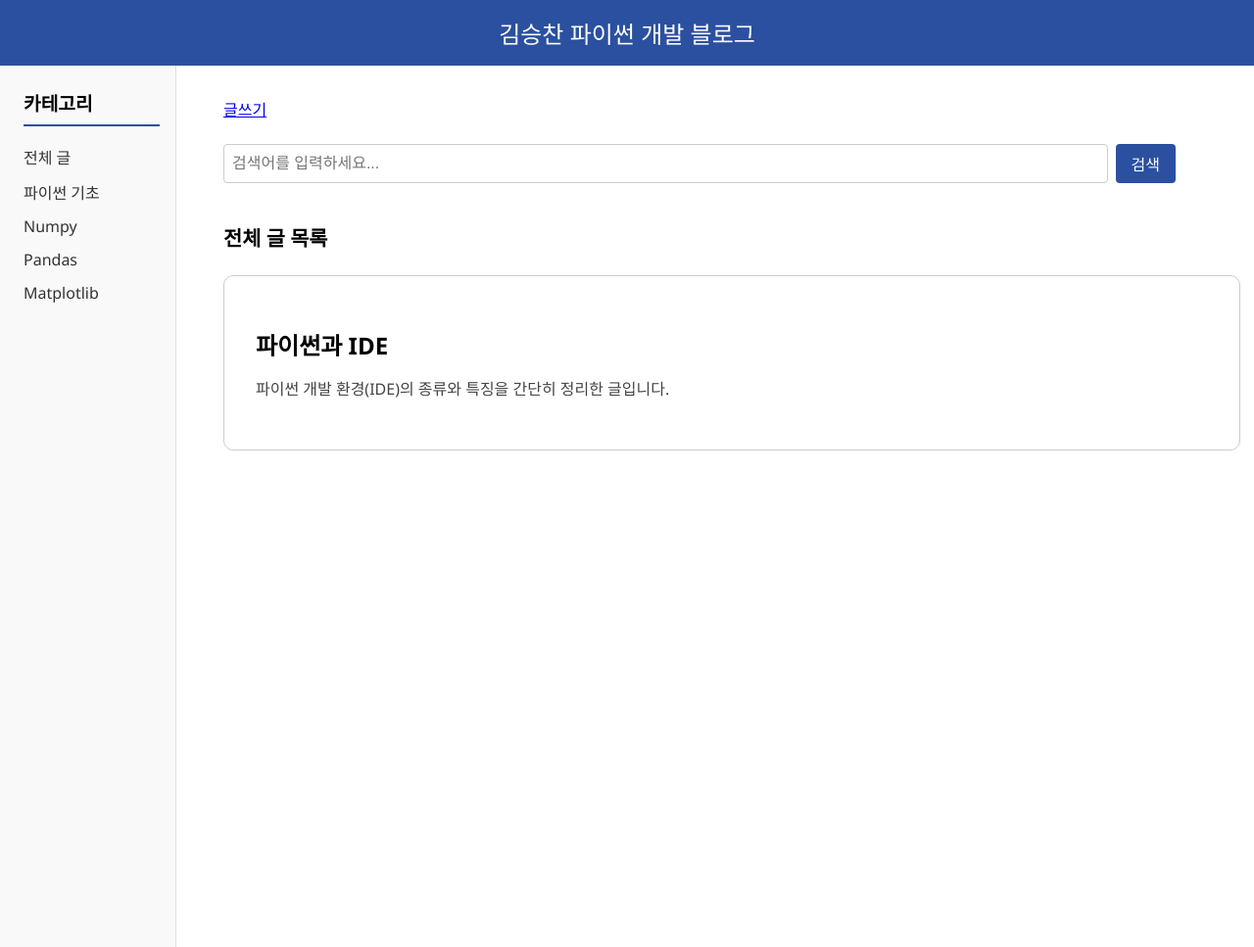
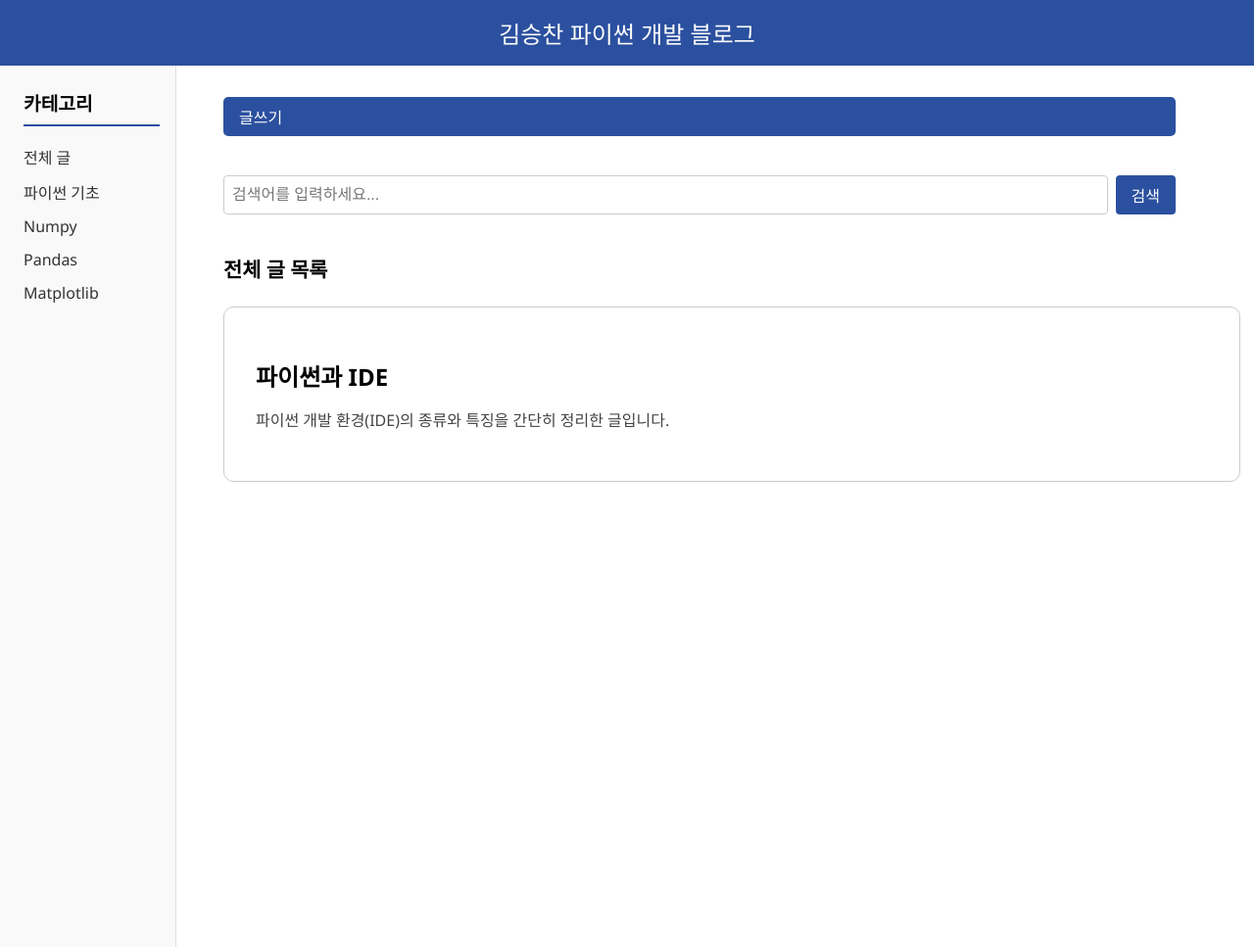
Before and after one commit to ddd825/ddd825.github.io, a Jekyll site: the page index.html, which Jekyll copies as it is, in a window 1280 px wide. Shown: the whole page at 98% size. Built offline with Jekyll 4.4.1, drawn with Linux system fonts in a browser that asks for light colours.

Commit message:
Update style.css

```diff
--- a/assets/css/style.css
+++ b/assets/css/style.css
@@ -103,6 +103,20 @@
   font-weight: bold;
 }
 
+.write-button {
+  display: inline-block;
+  padding: 0.5rem 1rem;
+  background-color: #2B509F;
+  color: white;
+  text-decoration: none;
+  border-radius: 5px;
+  margin-bottom: 1rem;
+}
+.write-button:hover {
+  background-color: #1f3f85;
+}
+
+
 .post {
   border: 1px solid #ccc;
   border-radius: 10px;
```
